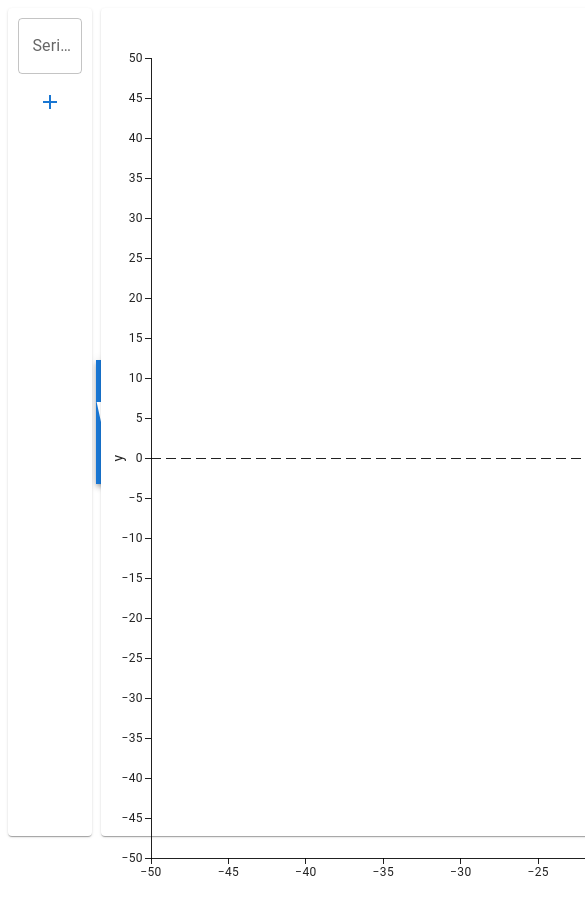
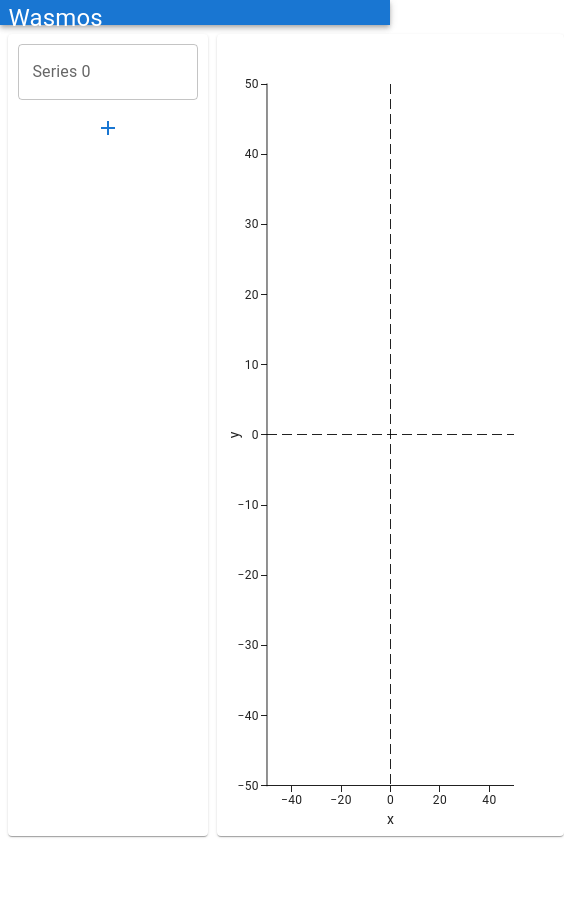
Before and after one commit to hazzery/wasmos, a React (Vite) app: page / in a window 390 px wide. Shown: the top 908 px of the page, 585 px wide, since content can reach past the window. After the commit the page ends 844 px from the top, so only its background shows below. Built offline with nearby package versions, Linux system fonts and the light colour scheme.

Commit message:
Feature: React components a bit more responsive now, still incredibly hacky though...

```diff
--- a/src/App.tsx
+++ b/src/App.tsx
@@ -8,9 +8,11 @@ import * as React from 'react';
 
 import './App.css';
 import Graph from './components/Graph';
+import useWindowDimensions from './hooks/useWindowDimensions';
 
 function App() {
   const prefersDarkMode = useMediaQuery('(prefers-color-scheme: dark)');
+  const { height, width } = useWindowDimensions();
 
   const theme = React.useMemo(
     () =>
@@ -24,22 +26,47 @@ function App() {
   return (
     <ThemeProvider theme={theme}>
       <CssBaseline />
-      <AppBar position="static">
-        <h1>Wasmos</h1>
-      </AppBar>
       <Box
         position="absolute"
         top={0}
         left={0}
-        height="98vh"
-        margin="1vh"
+        height="3vh"
+        width="100vw"
         sx={{
           display: "flex",
-          columnGap: "1vh",
+          textAlign: "left",
+          flexDirection: "column",
+          rowGap: "1vh",
         }}
       >
-        <Graph></Graph>
-      </Box >
+        <AppBar
+          position="static"
+          sx={{
+            fontSize: "x-large",
+            paddingLeft: "1vh",
+            height: "100%",
+          }}
+        >
+          Wasmos
+        </AppBar>
+        <Box
+          position="relative"
+          top={0}
+          left={0}
+          width="100%"
+          height="95vh"
+          marginX="1vh"
+          sx={{
+            display: "flex",
+            columnGap: "1vh",
+          }}
+        >
+          <Graph
+            graphWidth={width * 0.89}
+            graphHeight={height * 0.95}
+          ></Graph>
+        </Box >
+      </Box>
     </ThemeProvider>
   )
 }
--- a/src/components/Graph.tsx
+++ b/src/components/Graph.tsx
@@ -10,10 +10,15 @@ import { ScatterSeriesType } from '@mui/x-charts/models/seriesType/scatter.js';
 import { ResponsiveChartContainer } from '@mui/x-charts/ResponsiveChartContainer';
 import * as React from 'react';
 
-import { compute, Coordinate } from "../../public/wasm/wasmos.js";
+import { compute } from "../../public/wasm/wasmos.js";
 import InputBar from '../components/InputBar.js';
 
-function Graph() {
+interface GraphProps {
+  graphHeight: number,
+  graphWidth: number,
+}
+
+function Graph({ graphWidth, graphHeight }: GraphProps) {
   const [lineSeries, setLineSeries] = React.useState<LineSeriesType[]>([]);
   const [ballSeries, setBallSeries] = React.useState<ScatterSeriesType>({ type: "scatter" });
 
@@ -55,8 +60,8 @@ function Graph() {
       <Paper>
         <ResponsiveChartContainer
           series={[...lineSeries, ballSeries]}
-          width={1649}
-          height={900}
+          width={graphWidth}
+          height={graphHeight}
           xAxis={[{ label: "x", min: -50, max: 50, data: range(-50, 50) }]}
           yAxis={[{ label: "y", min: -50, max: 50 }]}
         >
--- a/src/components/InputBar.tsx
+++ b/src/components/InputBar.tsx
@@ -40,6 +40,8 @@ function InputBar({ onChangeCallback }: InputBarProps) {
           flexDirection: "column",
           rowGap: "10px",
           padding: "10px",
+          overflow: "scroll",
+          minWidth: "200px",
         }}
       >
         {inputs}
--- /dev/null
+++ b/src/hooks/useWindowDimensions.tsx
@@ -0,0 +1,24 @@
+import * as React from 'react';
+
+function getWindowDimensions() {
+  const { innerWidth: width, innerHeight: height } = window;
+  return {
+    width,
+    height
+  };
+}
+
+export default function useWindowDimensions() {
+  const [windowDimensions, setWindowDimensions] = React.useState(getWindowDimensions());
+
+  React.useEffect(() => {
+    function handleResize() {
+      setWindowDimensions(getWindowDimensions());
+    }
+
+    window.addEventListener('resize', handleResize);
+    return () => window.removeEventListener('resize', handleResize);
+  }, []);
+
+  return windowDimensions;
+}
```
